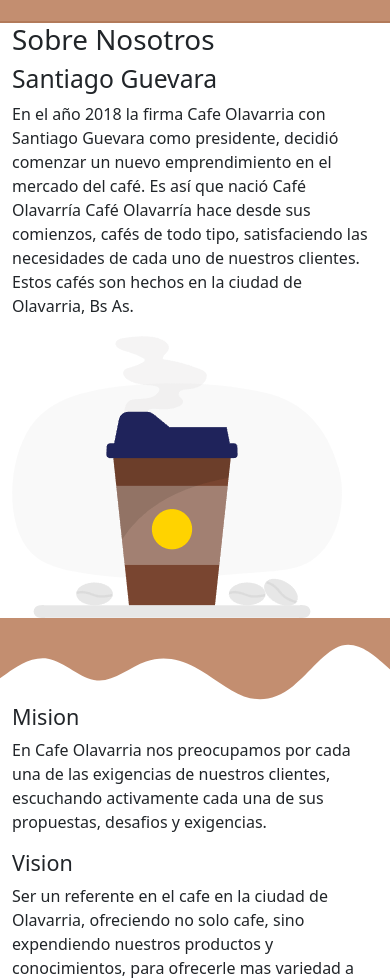
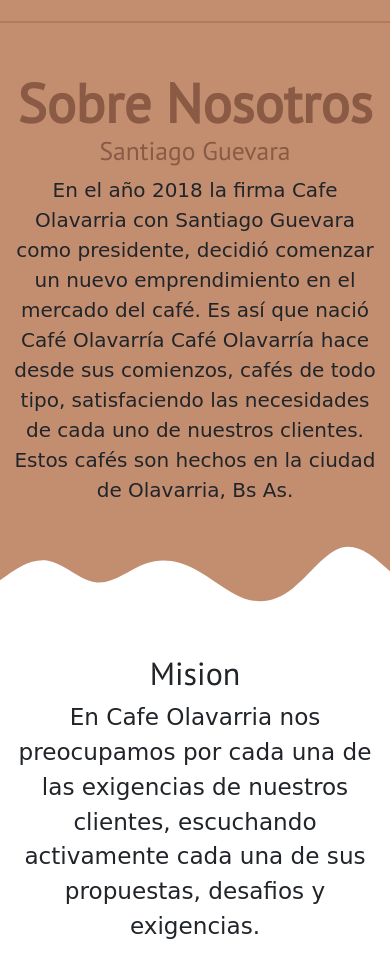
Before and after one commit to ikshu038/PF-Guevara, a plain HTML site: page pages/sobrenosotros.html in a window 390 px wide. Shown: the part 123-1103 px from the top of the page. Drawn offline with nearby package versions, Linux system fonts and the light colour scheme; a web font is replaced by a local one.

Commit message:
Sobre nosotros (responsive)

```diff
--- a/css/style.css
+++ b/css/style.css
@@ -55,11 +55,15 @@ footer {
 
 /* footer */
 
-/* index */
+/* estilos-generales */
 
-.index-main {
+.index-main, .sn-main, .c-main, .mp-main, .e-main {
     background-color: #c38e70;
 }
+
+/* estilos-generales */
+
+/* index */
 
 .index-main__section {
     padding-top: 2rem;
@@ -72,7 +76,6 @@ footer {
 }
 
 .index-section__p {
-    display: block;
     font-family: "PT Sans", sans-serif;
     font-size: 1.6rem;
     color: #8a5a44;
@@ -93,6 +96,40 @@ footer {
 }
 
 /* index */
+
+/* sn */
+
+.sn-section__h1 {
+    font-family: "PT Sans", sans-serif;
+    font-size: 3.4rem;
+    color: #8a5a44;
+}
+
+.sn-section__h2 {
+    font-family: "PT Sans", sans-serif;
+    font-size: 1.6rem;
+    color: #8a5a44;
+    margin-top: -.5rem;
+}
+
+.sn-section__p {
+    font-family: "Bellota Text", cursive;
+}
+
+.sn-second__section__vision--p, .sn-second__section__mision--p {
+    font-family: "Bellota Text", cursive;
+}
+
+.sn-second__section__vision--h4, .sn-second__section__mision--h4 {
+    font-family: "PT Sans", sans-serif;
+    font-size: 2rem;
+}
+
+.sn-section__img {
+    height: fit-content;
+}
+
+/* sn */
 
 /* media-querys */
 
@@ -134,4 +171,14 @@ footer {
 
 /* media-querys-index */
 
+/* media-querys-sn */
+
+@media (min-width: 1200px) {
+    .sn-main__section__div {
+        padding-top: 5rem;
+    }
+}
+
+/* media-querys-sn */
+
 /* media-querys */
--- a/pages/sobrenosotros.html
+++ b/pages/sobrenosotros.html
@@ -30,7 +30,7 @@
     <!-- BS (CSS) -->
 </head>
 
-<body>
+<body class="d-flex flex-column">
     <!-- HEADER -->
     <header class="header">
         <div class="container">
@@ -73,13 +73,13 @@
     <main class="sn-main">
         <section class="sn-main__section">
             <div class="container">
-                <div class="sn-main__section__div">
-                    <div class="sn-main__section__text">
+                <div class="sn-main__section__div row align-items-center">
+                    <div class="sn-main__section__text col-xl-6">
                         <div class="sn-main__section__title">
-                            <h1 class="sn-section__h1">Sobre Nosotros</h1>
-                            <h2 class="sn-section__h2">Santiago Guevara</h2>
+                            <h1 class="sn-section__h1 text-center fw-bold pt-5 text-xl-start">Sobre Nosotros</h1>
+                            <h2 class="sn-section__h2 text-center text-xl-start">Santiago Guevara</h2>
                         </div>
-                        <p class="sn-section__p">
+                        <p class="sn-section__p text-center fs-5 text-xl-start">
                             En el año 2018 la firma Cafe Olavarria con Santiago Guevara como presidente, decidió
                             comenzar un nuevo emprendimiento en el mercado del café. Es así que
                             nació Café Olavarría Café Olavarría hace desde sus comienzos, cafés de
@@ -87,7 +87,7 @@
                             clientes. Estos cafés son hechos en la ciudad de Olavarria, Bs As.
                         </p>
                     </div>
-                    <img src="../images/coffe-sn.png" alt="Cafe" class="sn-section__img" />
+                    <img src="../images/coffe-sn.png" alt="Cafe" class="sn-section__img d-none d-xl-inline col-xl-3 offset-xl-3" />
                 </div>
             </div>
         </section>
@@ -101,20 +101,20 @@
     </svg>
     <!-- OLA SEPARACION -->
     <!-- SEGUNDA SECCION -->
-    <section class="sn-second__section">
+    <section class="sn-second__section pt-5">
         <div class="container">
-            <div class="sn-second__section__div">
-                <div class="sn-second__section__mision">
-                    <h4 class="sn-second__section__mision--h4">Mision</h4>
-                    <p class="sn-second__section__mision--p">
+            <div class="sn-second__section__div row">
+                <div class="sn-second__section__mision col-12 col-md-6">
+                    <h4 class="sn-second__section__mision--h4 text-center">Mision</h4>
+                    <p class="sn-second__section__mision--p fs-3 text-center">
                         En Cafe Olavarria nos preocupamos por cada una de las exigencias de
                         nuestros clientes, escuchando activamente cada una de sus propuestas,
                         desafios y exigencias.
                     </p>
                 </div>
-                <div class="sn-second__section__vision">
-                    <h4 class="sn-second__section__vision--h4">Vision</h4>
-                    <p class="sn-second__section__vision--p">
+                <div class="sn-second__section__vision pt-4 pt-md-0 col-12 col-md-6">
+                    <h4 class="sn-second__section__vision--h4 text-center">Vision</h4>
+                    <p class="sn-second__section__vision--p fs-3 text-center">
                         Ser un referente en el cafe en la ciudad de Olavarria, ofreciendo no
                         solo cafe, sino expendiendo nuestros productos y conocimientos, para
                         ofrecerle mas variedad a nustros maravillosos clientes.
```
